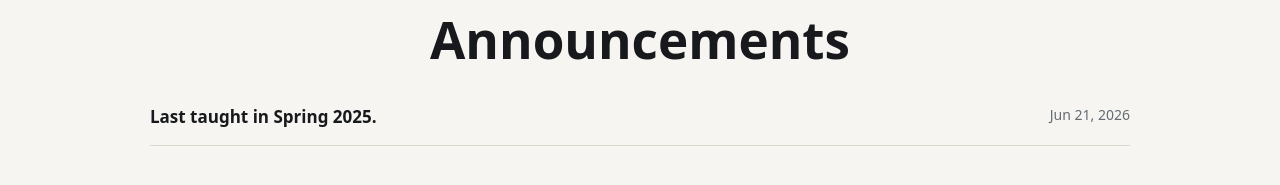
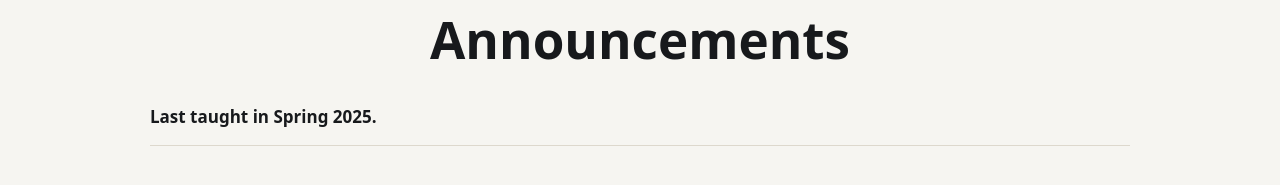
Before and after one commit to gregconradismith/computational-neuroscience, a Jekyll site: the page built from docs/index.md, in a window 1280 px wide and 1136 px high. Shown: the part 920-1105 px from the top of the window. Built offline with Jekyll 4.4.1, drawn with Linux system fonts in a browser that asks for light colours.

Commit message:
Hide date on last-taught announcement

```diff
--- a/docs/_layouts/home.html
+++ b/docs/_layouts/home.html
@@ -29,7 +29,9 @@ layout: default
         {% for item in site.posts %}
         <li>
           <a href="{{ item.url | relative_url }}">{{ item.title | escape }}</a>
+          {% unless item.hide_date %}
           <span>{{ item.date | date: "%b %-d, %Y" }}</span>
+          {% endunless %}
         </li>
         {% endfor %}
       </ol>
--- a/docs/_layouts/listing.html
+++ b/docs/_layouts/listing.html
@@ -17,7 +17,9 @@ layout: default
         {% for item in items %}
         <li>
           <a href="{{ item.url | relative_url }}">{{ item.title | escape }}</a>
+          {% unless item.hide_date %}
           <span>{{ item.date | date: "%b %-d, %Y" }}</span>
+          {% endunless %}
         </li>
         {% endfor %}
       </ol>
--- a/docs/_layouts/page.html
+++ b/docs/_layouts/page.html
@@ -2,7 +2,7 @@
 layout: default
 ---
     <article class="content-page">
-      <div class="page-kicker">{{ page.kind | default: "Page" | capitalize }}{% if page.kind == "post" and page.date %} &middot; {{ page.date | date: "%b %-d, %Y" }}{% endif %}</div>
+      <div class="page-kicker">{{ page.kind | default: "Page" | capitalize }}{% if page.kind == "post" and page.date %}{% unless page.hide_date %} &middot; {{ page.date | date: "%b %-d, %Y" }}{% endunless %}{% endif %}</div>
       <h1>{{ page.title | escape }}</h1>
       <div class="wp-content">
 {{ content }}
```
Also changed, not shown: docs/_posts/2026-06-21-last-taught-in-spring-2025.md (+1 -0 lines).
